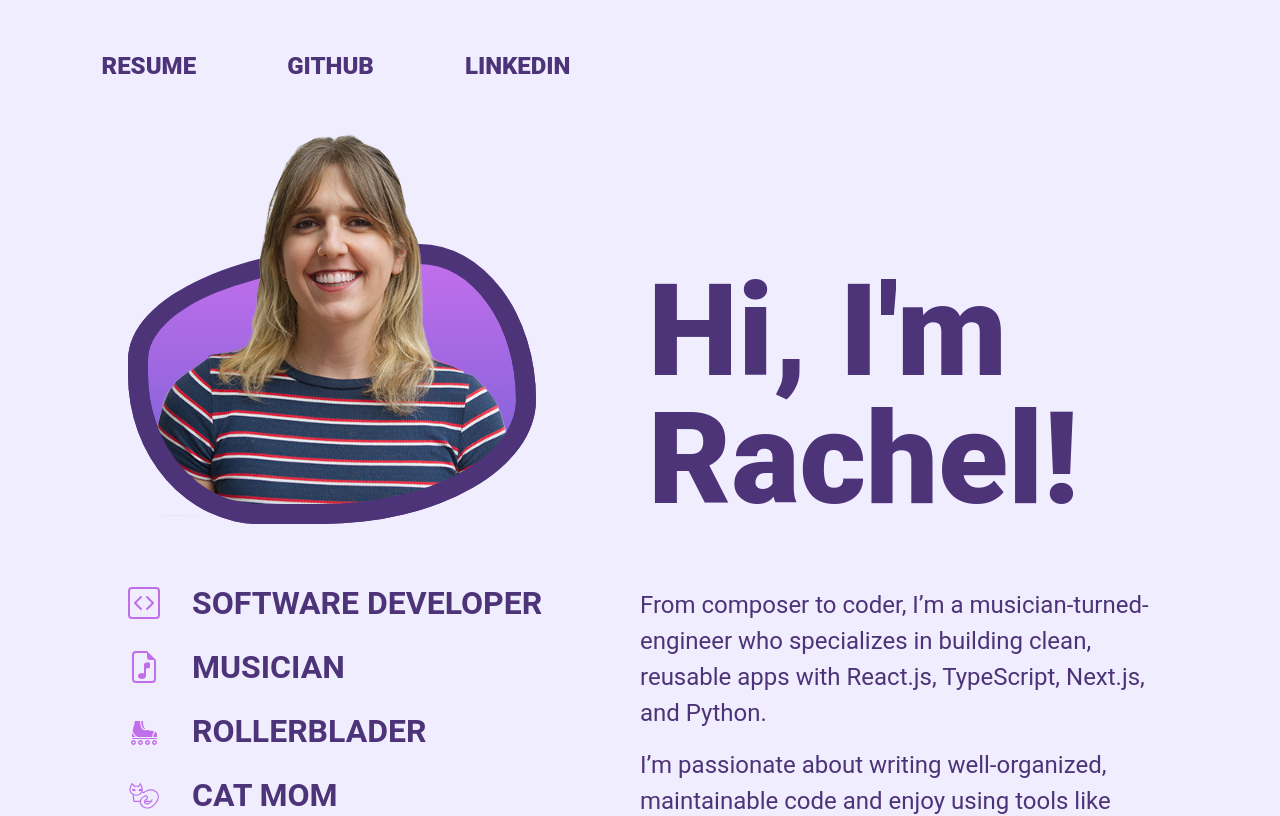
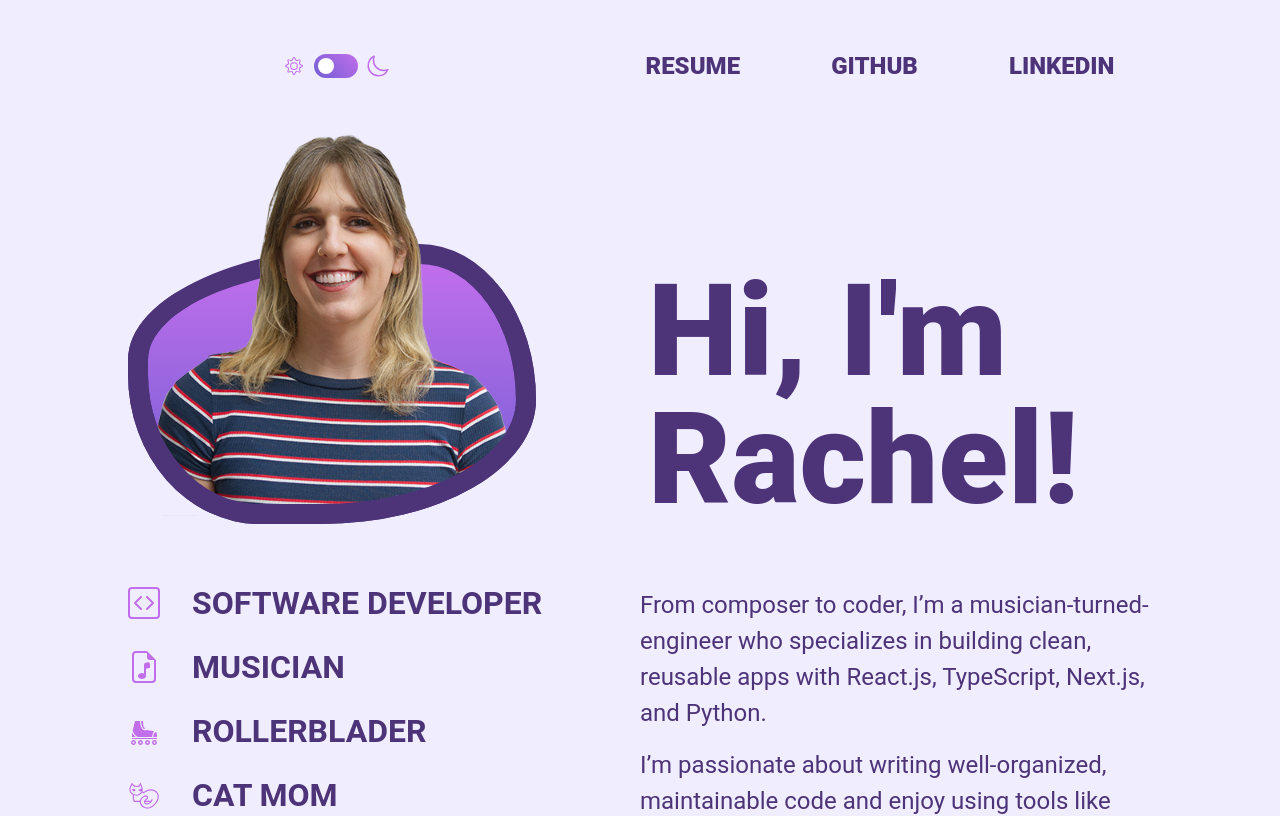
Before and after one commit to rachelhall/rachelhall, a React (Vite) app: page / in a window 1280 px wide. Shown: the top 816 px of the page. Built offline with nearby package versions, Linux system fonts and the light colour scheme; a web font is replaced by a local one.

Commit message:
adding toggle

```diff
--- a/src/components/Nav/index.tsx
+++ b/src/components/Nav/index.tsx
@@ -15,7 +15,7 @@ interface IProps {
 export const Nav: React.FC<IProps> = ({ pages }) => {
   return (
     <div className="nav">
-      {/* <ThemeSwitch /> */}
+      <ThemeSwitch />
       <ul className="nav--list">
         {pages.map((page) => (
           <li className="nav--item" key={page.url}>
--- a/src/components/ThemeSwitch/index.tsx
+++ b/src/components/ThemeSwitch/index.tsx
@@ -25,6 +25,7 @@ export const ThemeSwitch: React.FC<IProps> = (props) => {
     <div className={styles.ThemeSwitch}>
       <CiSun />
       <Toggle
+        label="Toggle"
         isChecked={isDark}
         onChange={() => setIsDark((prevState) => !prevState)}
       />
--- a/src/styleComponents/Toggle/Toggle.module.scss
+++ b/src/styleComponents/Toggle/Toggle.module.scss
@@ -6,17 +6,13 @@
 }
 
 .toggleSwitch {
-  input[type="checkbox"] {
-    appearance: none;
-    -webkit-appearance: none;
-
-    position: relative;
-    width: 2.75rem;
-    display: inline-block;
-    text-align: left;
-  }
+  position: relative;
+  width: 2.75rem;
+  display: inline-block;
+  text-align: left;
 }
 .checkbox {
+  display: none;
 }
 
 .label {
@@ -40,7 +36,7 @@
   height: 1.5rem;
   padding: 0;
   line-height: 36px;
-  color: var;
+  color: #fff;
   font-weight: bold;
   box-sizing: border-box;
 }
--- a/src/styleComponents/Toggle/index.tsx
+++ b/src/styleComponents/Toggle/index.tsx
@@ -8,12 +8,9 @@ interface IProps {
   onChange: () => void;
 }
 
-export const Toggle: React.FC<IProps> = ({
-  isChecked,
-  label,
-  onChange,
-  ...props
-}) => {
+export const Toggle: React.FC<IProps> = (props) => {
+  const { isChecked, label, onChange } = props;
+
   return (
     <div className={styles.Toggle}>
       <div className={styles.toggleSwitch}>
@@ -24,12 +21,11 @@ export const Toggle: React.FC<IProps> = ({
           id={label}
           checked={isChecked}
           onChange={onChange}
-          {...props}
         />
-        {/* <label className={styles.label} htmlFor={label}>
+        <label className={styles.label} htmlFor={label}>
           <span className={styles.inner} />
           <span className={styles.switch} role="checkbox" />
-        </label> */}
+        </label>
       </div>
     </div>
   );
```
